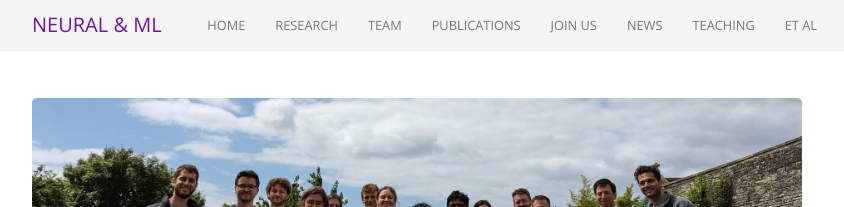
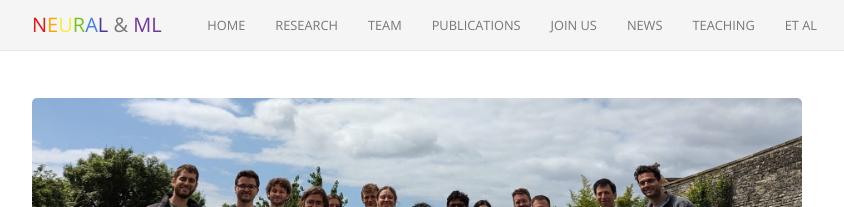
Before and after one commit to neuralml/neuralml.github.io, a Jekyll site: the page built from index.html, in a window 1280 px wide and 900 px high. Shown: the top 207 px of the window, without its empty margins (223-1067 px from the left). Built offline with Jekyll 4.4.1, drawn with Linux system fonts in a browser that asks for light colours; nearby versions of some CDN libraries.

Commit message:
Update navbar.html

```diff
--- a/_includes/navbar.html
+++ b/_includes/navbar.html
@@ -12,7 +12,7 @@
                 {% if site.usename4navbar%}
                     <span style='font-family:"Open Sans" font-weight:300'>{{ site.name }}</span>
                 {% else%}
-                    <span style='font-family:"Times New Roman" font-weight:300'><span style="color:#74129B">Neural & ML</span></span>
+                    <span style='font-family:"Times New Roman" font-weight:300'><span style="color:#e81416">N</span><span style="color:#ffa500">e</span><span style="color:#faeb36">u</span><span style="color:#79c314">r</span><span style="color:#487de7">a</span><span style="color:#4b369d">l</span> & <span style="color:#70369d">ML</span></span>
                 {% endif%}
               </a>
             </div>
```
